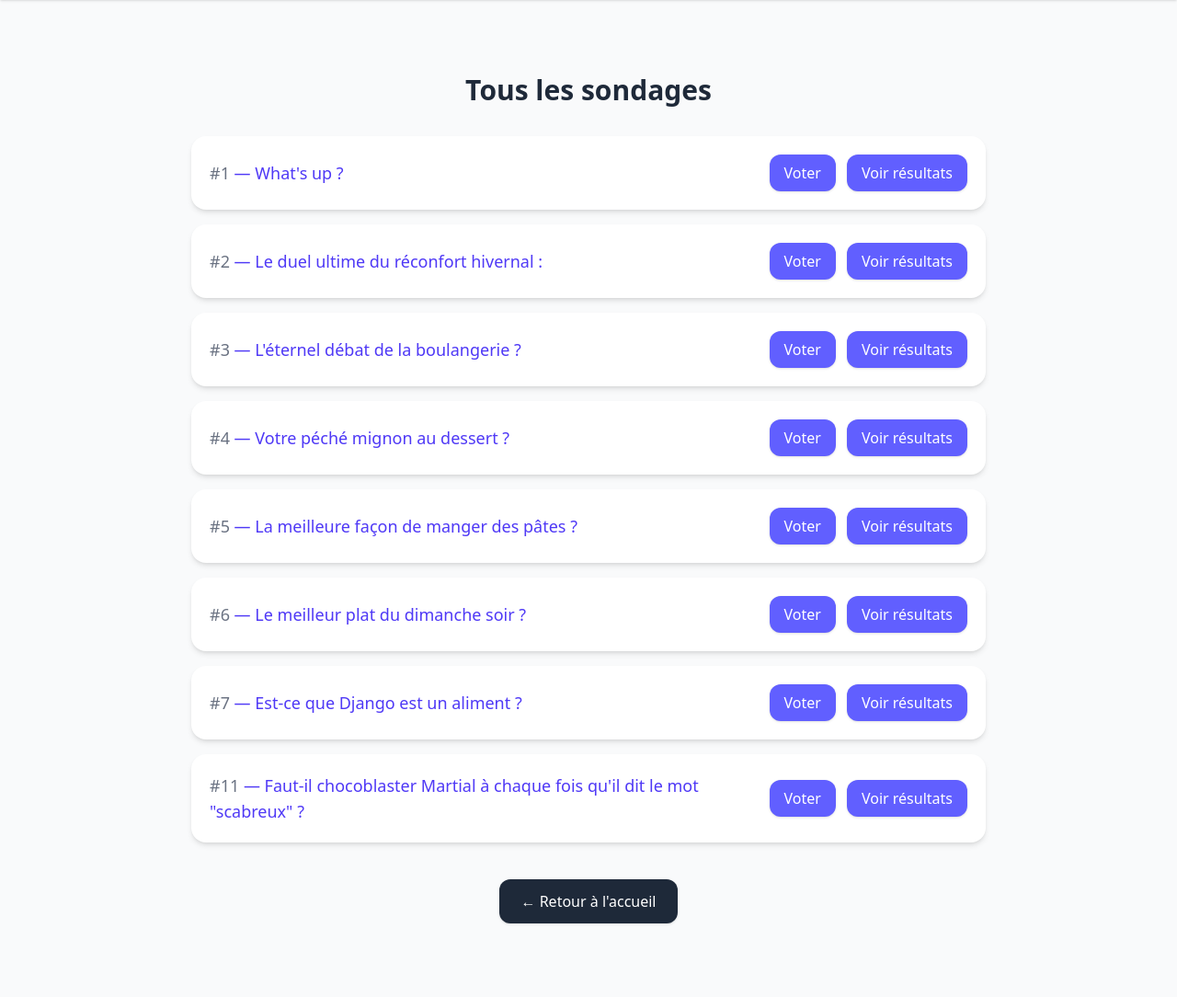
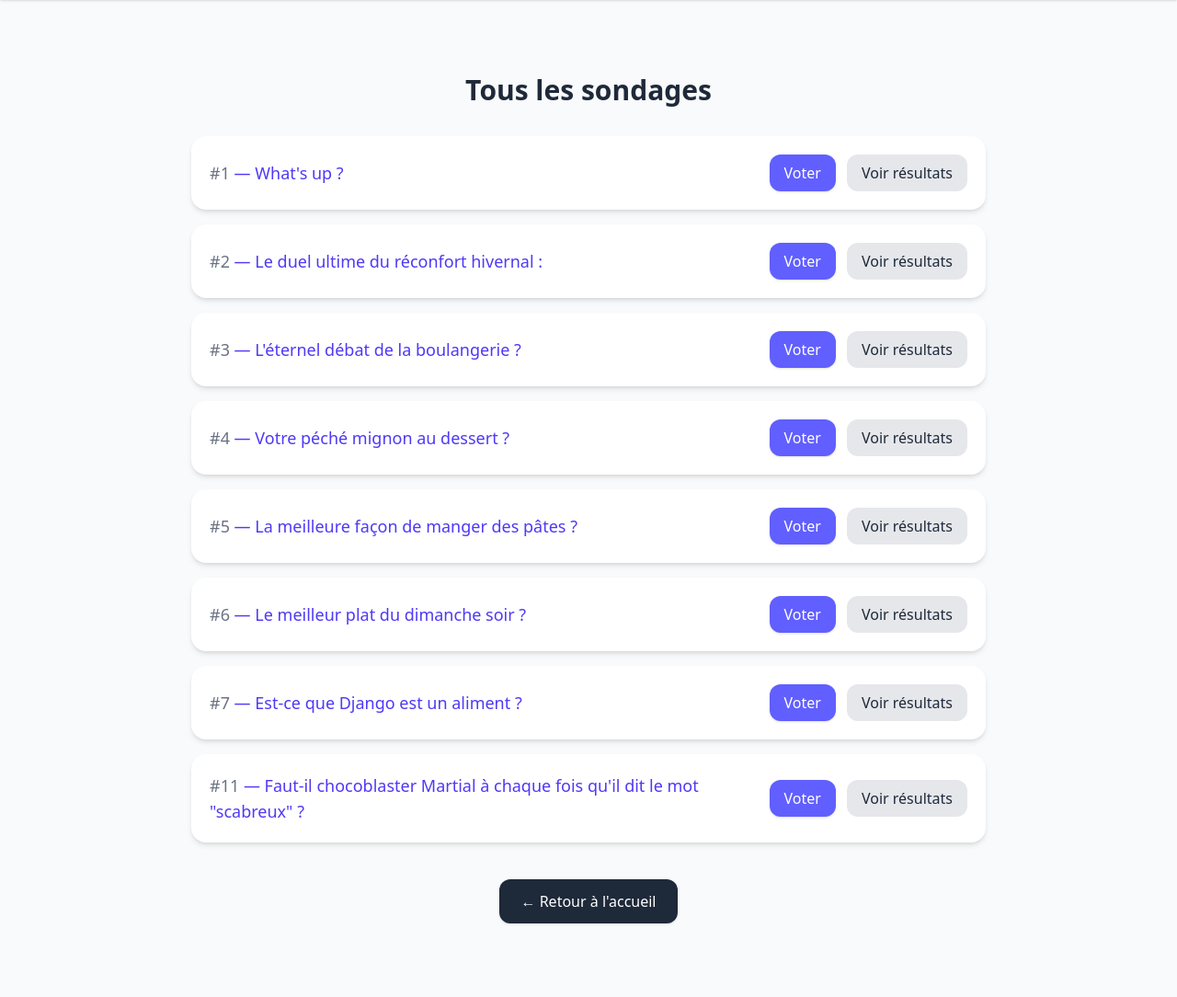
Before and after one commit to AmandineGrardLaurent/tuto_django, a Django app: page /polls/all in a window 1280 px wide. Shown: the part 208-1292 px from the top of the page at 92% size. Run offline with Django 5.2, Linux system fonts and the light colour scheme; data comes from the database, SQL or seed files in the repository; style sheets or scripts are compiled from the project's sources; some libraries are stand-ins or nearby versions.

Commit message:
Modification du style

```diff
--- a/djangotutorial/polls/templates/polls/all.html
+++ b/djangotutorial/polls/templates/polls/all.html
@@ -30,7 +30,7 @@
                     </a>
 
                     <a href="{% url 'polls:frequency' question.id %}"
-                       class="px-4 py-2 bg-indigo-500 text-white rounded-xl hover:bg-indigo-600 transition shadow">
+                       class="px-4 py-2 bg-gray-200 text-gray-800 rounded-xl hover:bg-gray-300 transition">
                         Voir résultats
                     </a>
                 </div>
--- a/djangotutorial/templates/base.html
+++ b/djangotutorial/templates/base.html
@@ -14,9 +14,11 @@
     <header class="py-6 bg-gray-100 shadow-sm">
         {% block header %}
         <div class="flex justify-center">
-            <img src="{% static 'images/banniere.avif' %}"
-                 alt="logo"
-                 class="w-24 md:w-32 lg:w-40 rounded-xl shadow-md">
+            <a href="{% url 'polls:index' %}">
+                <img src="{% static 'images/banniere.avif' %}"
+                     alt="logo"
+                     class="w-24 md:w-32 lg:w-40 rounded-xl shadow-md">
+            </a>
         </div>
         {% endblock header %}
     </header>
```
